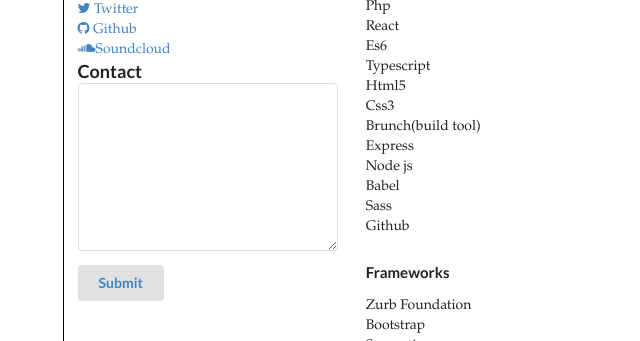
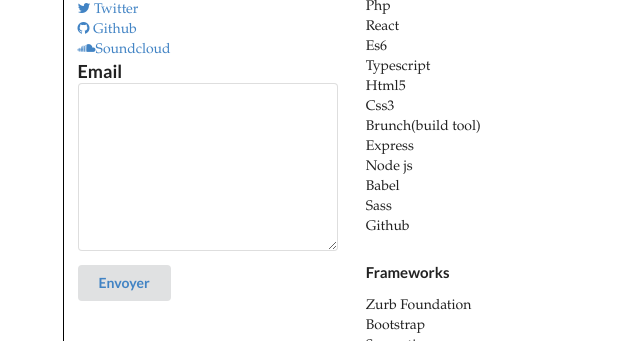
Before and after one commit to NickoM31/cv-nicolas-m., a website: page index.html in a window 1280 px wide. Shown: the part 278-619 px from the top of the page, 0-640 px from the left. Drawn offline with nearby package versions, Linux system fonts and the light colour scheme.

Commit message:
Update cv

```diff
--- a/index.html
+++ b/index.html
@@ -33,11 +33,11 @@
 					<div><a class="contact" href="https://soundcloud.com/user-677857453"><i class="fa fa-soundcloud" aria-hidden="true"></i>Soundcloud</a></div>
 				</div>
 				<form class="ui form">
-					<label for="contact"><h3>Contact</h3></label>
+					<label for="contact" id="mailContact"><h3>Email</h3></label>
 					<div class="field">
 						<textarea id="contact"></textarea>
 					</div>
-					<button class="ui button" type="submit"><a href="mailto:nicolasmathieu31130@gmail.com">Submit</a></button>
+					<button class="ui button" type="submit"><a href="mailto:nicolasmathieu31130@gmail.com"><Submit>Envoyer</Submit></a></button>
 				</form>
 			</div>
 			<div class="six wide column">
```
